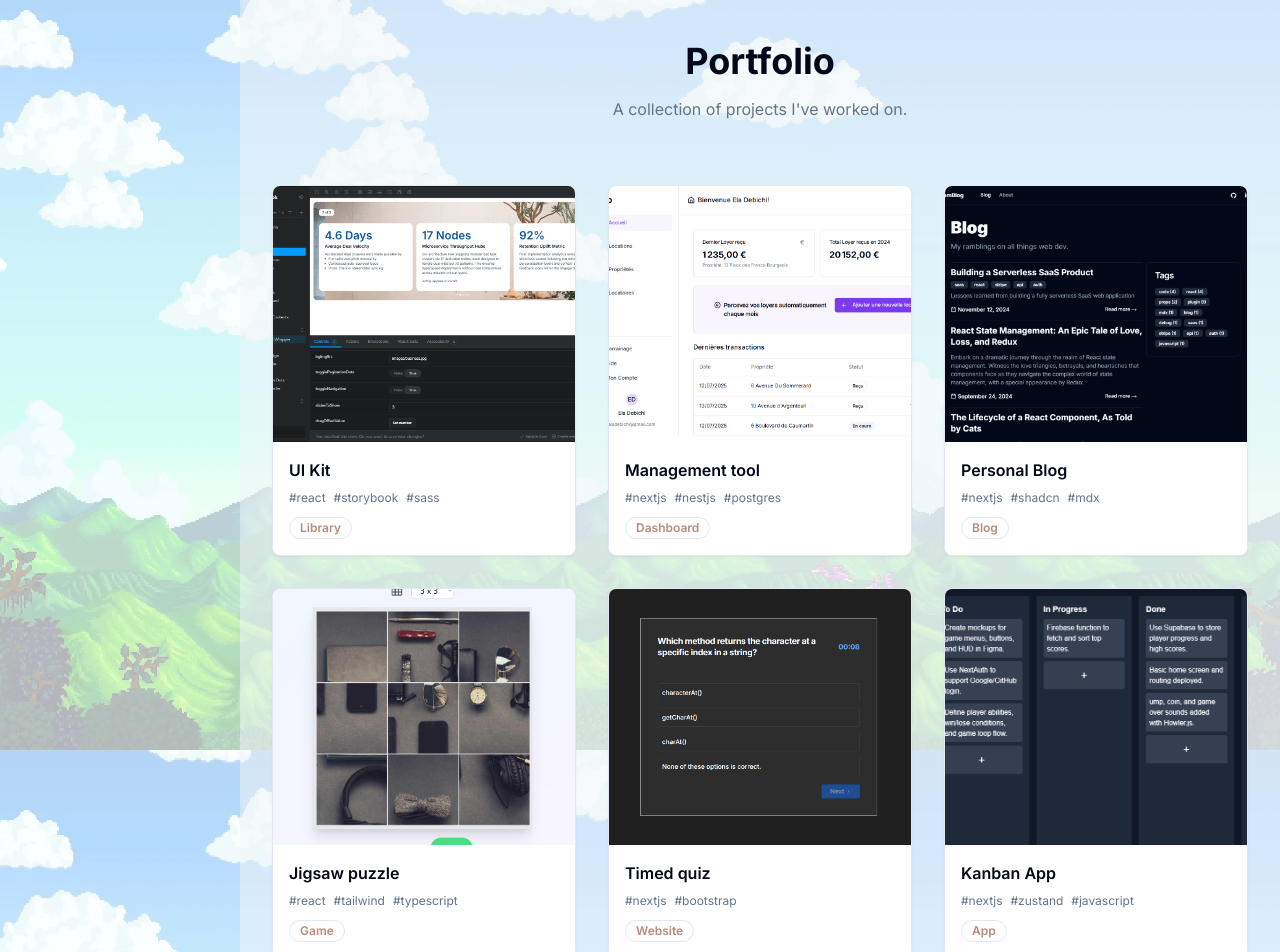
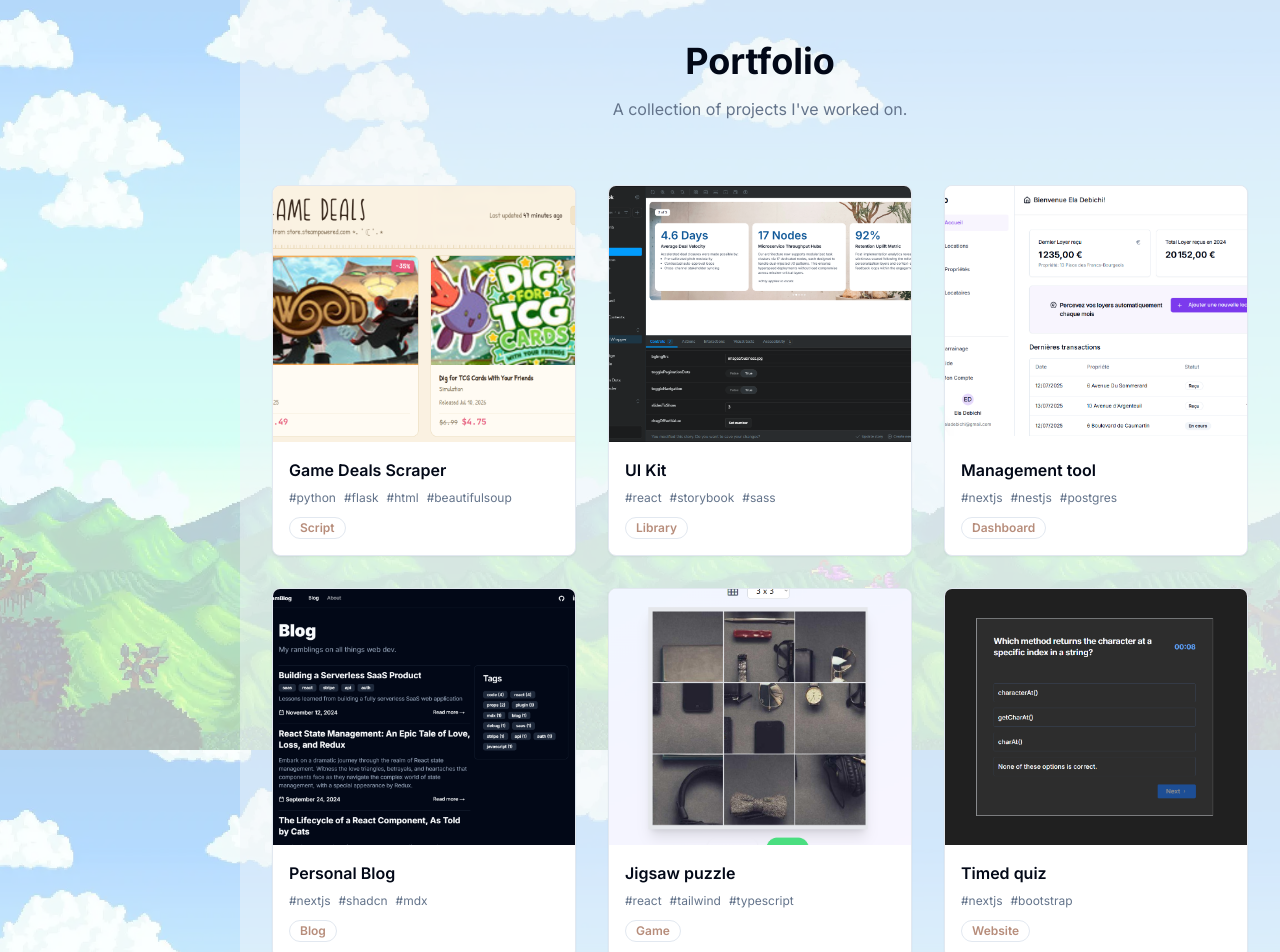
Before and after one commit to morbidreams/personal-website, a Next.js app: page / in a window 1280 px wide. Shown: the part 3250-4202 px from the top of the page. Built offline with nearby package versions, Linux system fonts and the light colour scheme; no server answers.

Commit message:
Update portfolio

```diff
--- a/components/portfolio.tsx
+++ b/components/portfolio.tsx
@@ -13,6 +13,15 @@ export function Portfolio() {
   const portfolioItems = [
     {
       id: 1,
+      category: "script",
+      title: "Game Deals Scraper",
+      image: "/game-deals-scraper.png?height=300&width=400",
+      view: "https://github.com/morbidreams/game-deals-scraper",
+      repo: "https://github.com/morbidreams/game-deals-scraper",
+      tags: ["python", "flask", "html", "beautifulsoup"],
+    },
+    {
+      id: 2,
       category: "library",
       title: "UI Kit",
       image: "/ui-kit.png?height=300&width=400",
@@ -21,7 +30,7 @@ export function Portfolio() {
       tags: ["react", "storybook", "sass"],
     },
     {
-      id: 2,
+      id: 3,
       category: "dashboard",
       title: "Management tool",
       image: "/rentals.png?height=300&width=400",
@@ -30,7 +39,7 @@ export function Portfolio() {
       tags: ["nextjs", "nestjs", "postgres"],
     },
     {
-      id: 3,
+      id: 4,
       category: "blog",
       title: "Personal Blog",
       image: "/blog.png?height=300&width=400",
@@ -39,7 +48,7 @@ export function Portfolio() {
       tags: ["nextjs", "shadcn", "mdx"],
     },
     {
-      id: 4,
+      id: 5,
       category: "game",
       title: "Jigsaw puzzle",
       image: "/jigsaw.png?height=300&width=400",
@@ -47,9 +56,8 @@ export function Portfolio() {
       repo: "https://github.com/morbidreams/jigsaw",
       tags: ["react", "tailwind", "typescript"],
     },
-
     {
-      id: 5,
+      id: 6,
       category: "website",
       title: "Timed quiz",
       image: "/quiz.png?height=300&width=400",
@@ -58,7 +66,7 @@ export function Portfolio() {
       tags: ["nextjs", "bootstrap"],
     },
     {
-      id: 6,
+      id: 7,
       category: "app",
       title: "Kanban App",
       image: "/todo.png?height=300&width=400",
@@ -67,7 +75,7 @@ export function Portfolio() {
       tags: ["nextjs", "zustand", "javascript"],
     },
     {
-      id: 7,
+      id: 8,
       category: "In progress",
       title: "A2B – Public Transit Route Planner",
       image: "/in-progress.jpg?height=300&width=400",
```
Also changed, not shown: public/game-deals-scraper.png (added).
